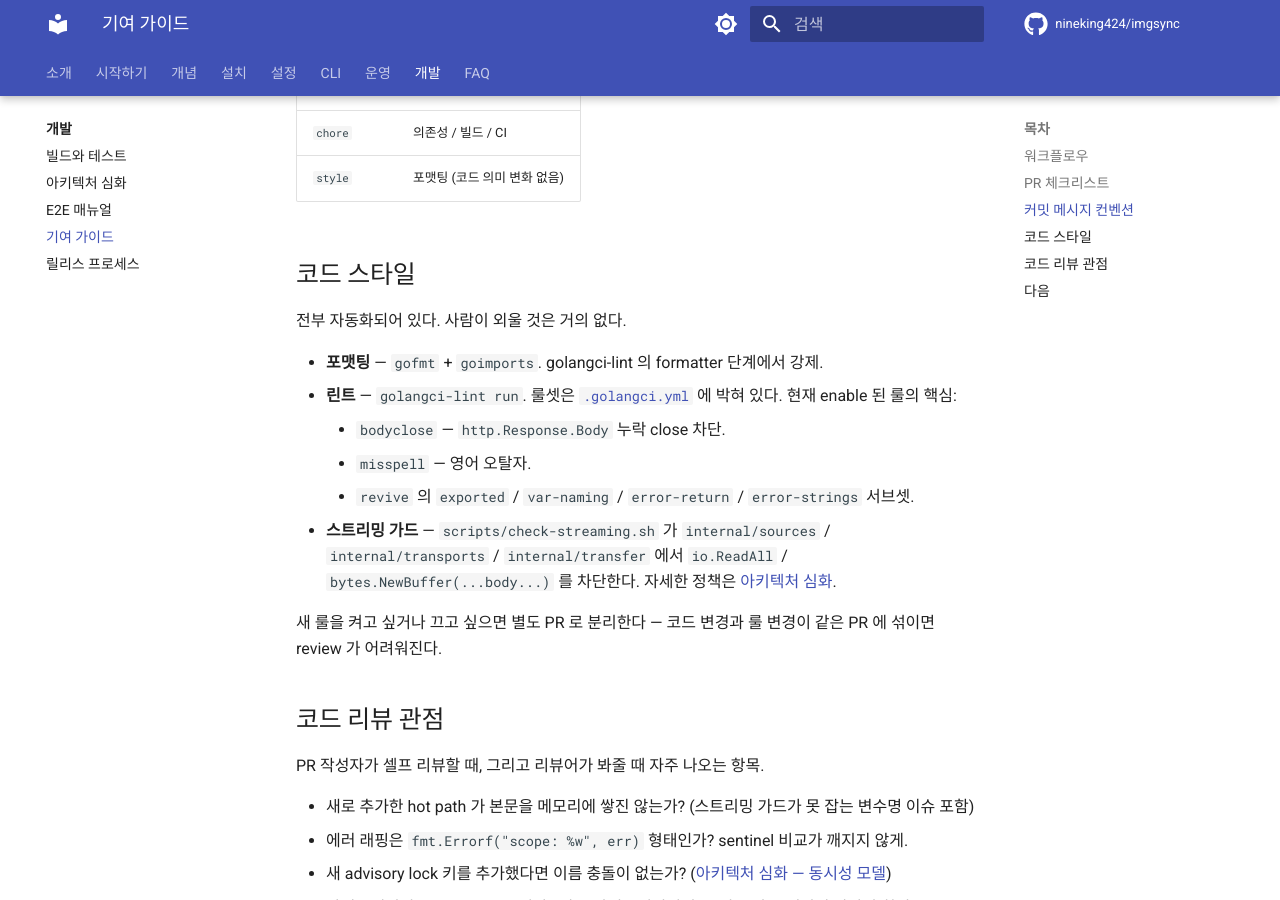
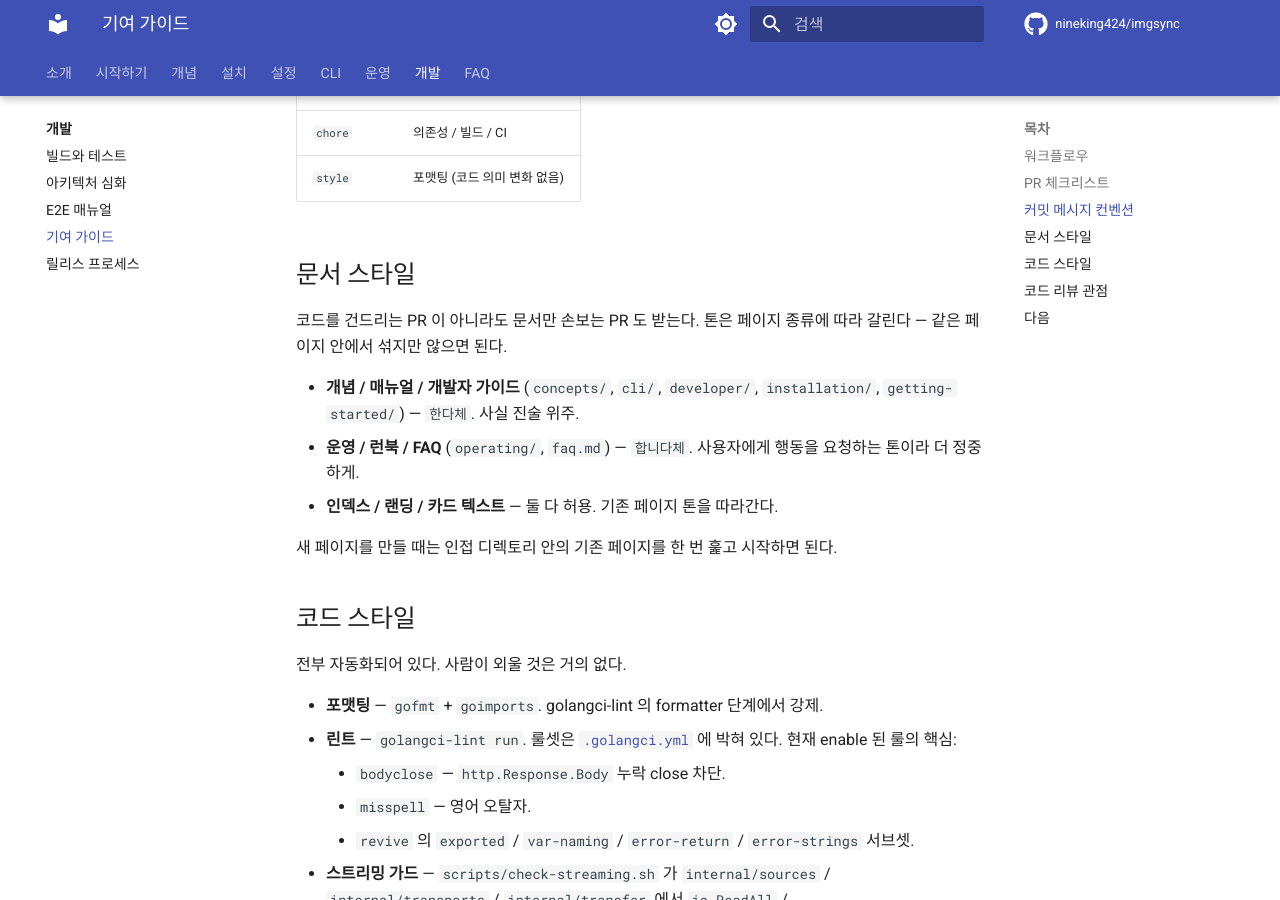
Before and after one commit to nineking424/imgsync, an MkDocs documentation site: the page built from docs/developer/contributing.md, in a window 1280 px wide and 900 px high, scrolled down 1500 px. Built offline with MkDocs 1.6.1 and Material for MkDocs 9.7.7, drawn with Linux system fonts in a browser that asks for light colours; comment, search, counter and statistics services are not loaded.

Commit message:
docs(site): apply final review minors — FAQ inbound link, doc voice convention
- index.md: 다음 단계에 FAQ 인바운드 링크 추가 (인덱스에서 진입 못 했던 페이지였음)
- developer/contributing.md: 문서 톤 컨벤션 (한다체 vs 합니다체) 명문화. 새 페이지 작성자가 인접 페이지 톤을 따르도록 가이드

Co-Authored-By: Claude Opus 4.7 <noreply@anthropic.com>

```diff
--- a/docs/developer/contributing.md
+++ b/docs/developer/contributing.md
@@ -49,6 +49,16 @@ scope 는 패키지 이름이나 `e2e`, `helm`, `docs` 처럼 큰 영역이면
 | `chore` | 의존성 / 빌드 / CI |
 | `style` | 포맷팅 (코드 의미 변화 없음) |
 
+## 문서 스타일
+
+코드를 건드리는 PR 이 아니라도 문서만 손보는 PR 도 받는다. 톤은 페이지 종류에 따라 갈린다 — 같은 페이지 안에서 섞지만 않으면 된다.
+
+- **개념 / 매뉴얼 / 개발자 가이드** (`concepts/`, `cli/`, `developer/`, `installation/`, `getting-started/`) — `한다체`. 사실 진술 위주.
+- **운영 / 런북 / FAQ** (`operating/`, `faq.md`) — `합니다체`. 사용자에게 행동을 요청하는 톤이라 더 정중하게.
+- **인덱스 / 랜딩 / 카드 텍스트** — 둘 다 허용. 기존 페이지 톤을 따라간다.
+
+새 페이지를 만들 때는 인접 디렉토리 안의 기존 페이지를 한 번 훑고 시작하면 된다.
+
 ## 코드 스타일
 
 전부 자동화되어 있다. 사람이 외울 것은 거의 없다.
```
Also changed, not shown: docs/index.md (+1 -0 lines).
